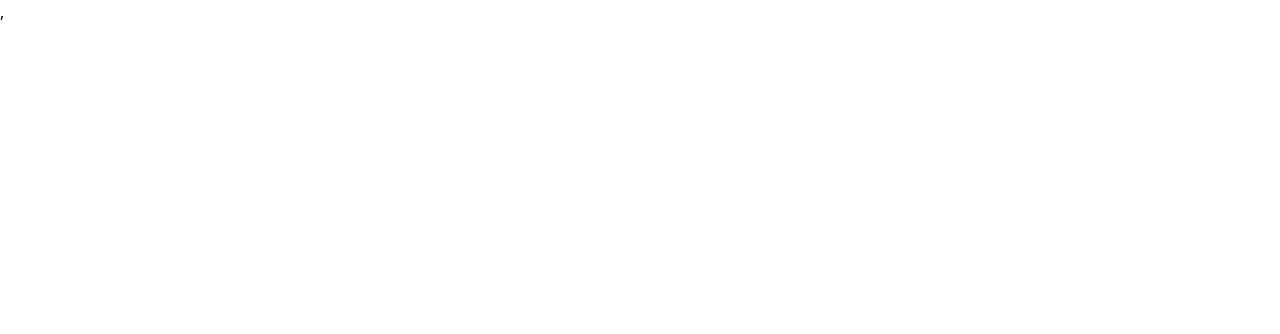
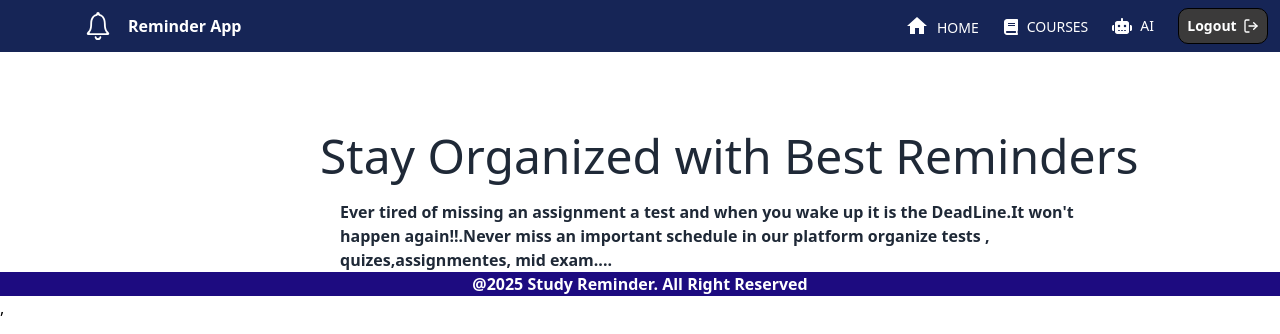
Before and after one commit to Aklile612/Reminder-App, a React (Vite) app: page /getstarted in a window 1280 px wide. Shown: the top 334 px of the page. Built offline with nearby package versions, Linux system fonts and the light colour scheme.

Commit message:
created the get started stay organized part

```diff
--- a/src/Components/Get Started/GetStarted.jsx
+++ b/src/Components/Get Started/GetStarted.jsx
@@ -1,10 +1,29 @@
 import React from 'react'
-
+import Header from "../Header/Header.jsx"
+import Footer from "../Footer/Footer.jsx"
 const GetStarted = () => {
   return (
-    <>
+    <div>
+        <Header/>
+        {/* stay organized */}
+      <div className='md:ml-[25vw] md:mt-[10vh] flex flex-col md:gap-5'>
+        <span className='text-5xl text-[#1F2937]'>Stay Organized with Best Reminders</span>
+        <span className='max-w-[60vw] text-[#1F2937] font-bold md:ml-[20px] break-words'>Ever tired of missing an assignment a test and when you wake up it is the DeadLine.It won't happen again!!.Never miss an important schedule in our platform organize tests , quizes,assignmentes,   mid exam....</span>
+      </div>
 
-    </>
+        {/* get strted button */}
+        <div>
+
+        </div>
+
+
+        {/* features */}
+        <div>
+
+        </div>
+
+        <Footer/>
+    </div>
   )
 }
 
```
